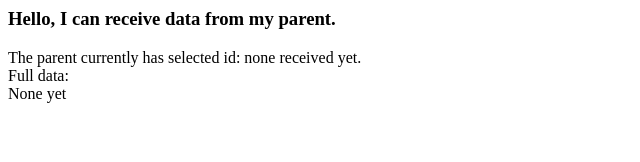
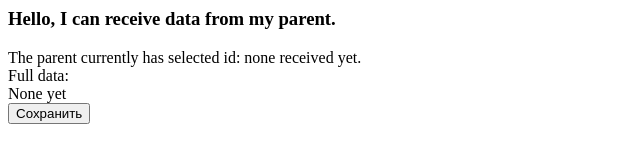
Before and after one commit to ZnTenshi/github-pages-dgp, a plain HTML site: page index.html in a window 1280 px wide. Shown: the whole page, without its empty margins (0-640 px from the left). Drawn offline with Linux system fonts and the light colour scheme.

Commit message:
Update index.html

```diff
--- a/index.html
+++ b/index.html
@@ -3,3 +3,4 @@
 <div>The parent currently has selected id: <span id="selected-id">none received yet</span>.</div>
 <div>Full data:</div>
 <div id="selected-json">None yet</div>
+<button onclick="sendDone()">Сохранить</button>
```
